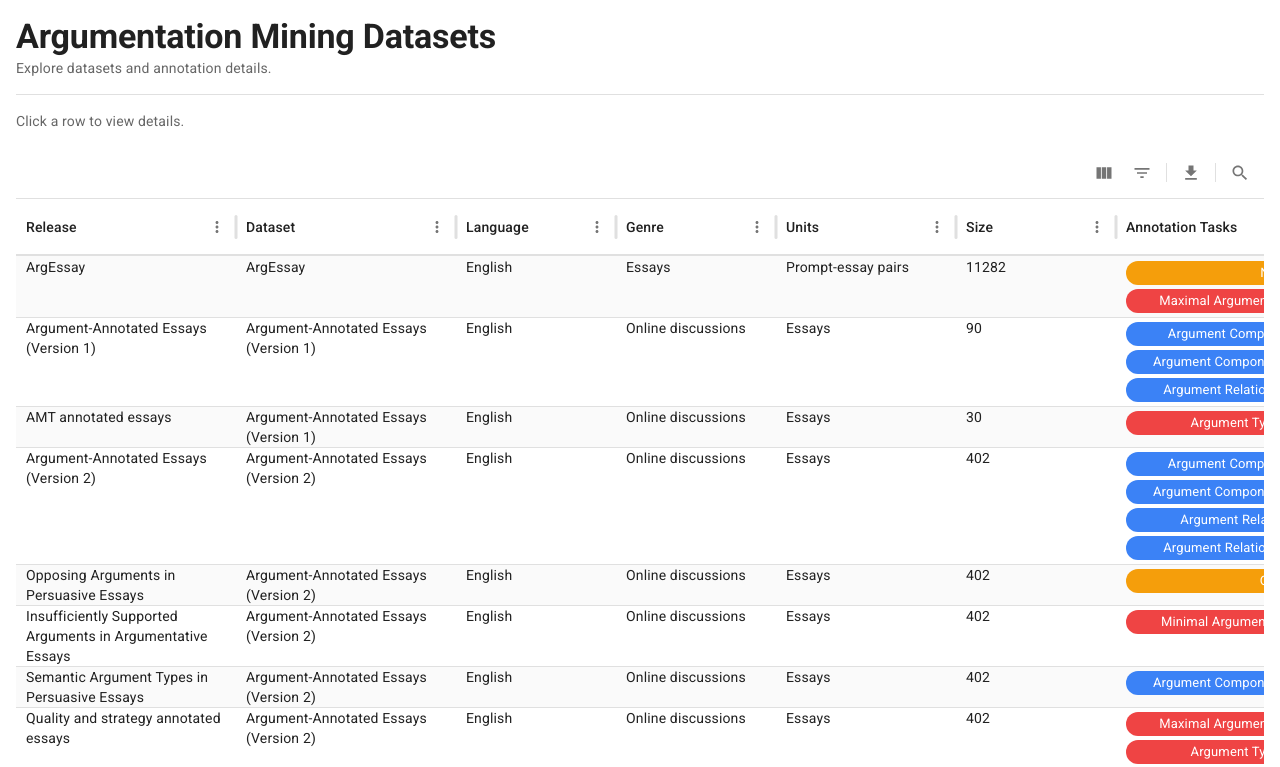
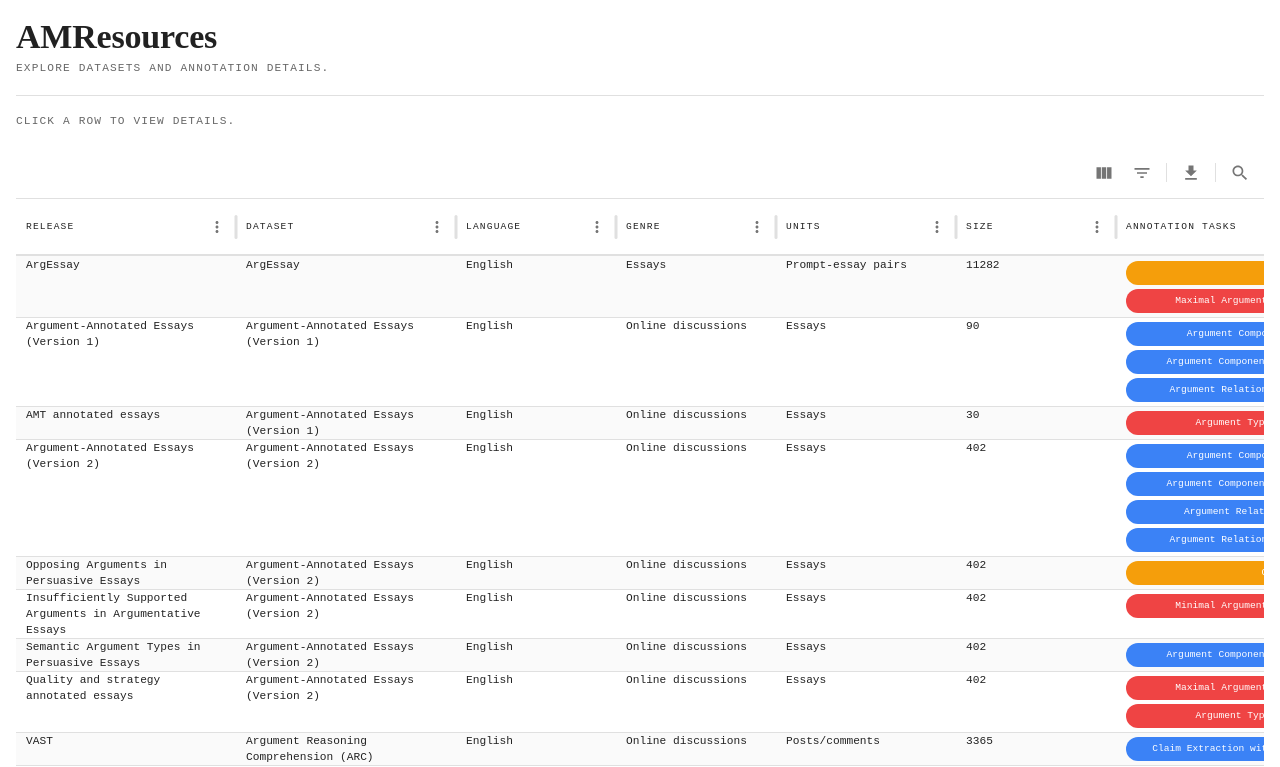
Before and after one commit to infoqualitylab/arg-mining-corpora, a React (Vite) app: page / in a window 1280 px wide. Shown: the top 767 px of the page. Built offline with nearby package versions, Linux system fonts and the light colour scheme; some icons are missing.

Commit message:
font tweaks

```diff
--- a/src/App.tsx
+++ b/src/App.tsx
@@ -4,8 +4,6 @@ import type { GridColDef } from "@mui/x-data-grid";
 import { useTheme } from "@mui/material/styles";
 import {
   Box,
-  Card,
-  CardContent,
   Chip,
   Divider,
   IconButton,
@@ -76,7 +74,10 @@ const columns: GridColDef[] = [
         key={label}
         label={label}
         size="small"
-            sx={{ bgcolor: getTaskColor(label), color: "white" }}
+        sx={{
+          fontFamily: '"IBM Plex Mono", monospace',
+          fontSize: "0.6rem",
+          bgcolor: getTaskColor(label), color: "white" }}
         />
       ))}
       </Stack>
@@ -170,7 +171,6 @@ function App() {
       color: "text.primary",
       px: { xs: 1, md: 2 },
       py: 2,
-      fontFamily: `'Inter', 'Roboto', 'Helvetica', 'Arial', sans-serif`,
     }}
     >
     <Box sx={{ width: "100%" }}>
@@ -183,9 +183,9 @@ function App() {
     >
     <Box>
     <Typography variant="h4" sx={{ fontWeight: 600, letterSpacing: -0.2 }}>
-                  Argumentation Mining Datasets
+    AMResources
     </Typography>
-                <Typography variant="body2" color="text.secondary">
+    <Typography variant="button" color="text.secondary">
     Explore datasets and annotation details.
       </Typography>
     </Box>
@@ -210,7 +210,7 @@ function App() {
     alignItems={{ xs: "flex-start", md: "center" }}
     sx={{ mb: 2 }}
     >
-              <Typography variant="body2" color="text.secondary">
+    <Typography variant="button" color="text.secondary">
     Click a row to view details.
       </Typography>
 
@@ -226,8 +226,13 @@ function App() {
     onRowClick={(params) => handleClickOpen(params.row)}
     sx={{
       border: 'none',
-
+      fontFamily: '"IBM Plex Mono", monospace',
+      fontSize: "0.7rem",
       "& .MuiDataGrid-columnHeaders": {
+        fontFamily: '"IBM Plex Mono", monospace',
+        fontSize: "0.6rem",
+        letterSpacing: "0.12em",
+        textTransform: "uppercase",
         position: "sticky",
         top: 0,
         zIndex: 3,
--- a/src/main.tsx
+++ b/src/main.tsx
@@ -9,6 +9,56 @@ import "@fontsource/roboto/700.css";
 import App from "./App.tsx";
 
 const theme = createTheme({
+  typography: {
+    fontFamily: '"IBM Plex Sans", sans-serif',
+    h4: {
+      fontFamily: '"Playfair Display", serif',
+      fontWeight: 900,
+    },
+    h5: {
+      fontFamily: '"Playfair Display", serif',
+      fontWeight: 700,
+    },
+    h6: {
+      fontFamily: '"Playfair Display", serif',
+      fontWeight: 600,
+    },
+    subtitle1: {
+      fontFamily: '"IBM Plex Mono", monospace',
+      fontSize: '0.9rem',
+      letterSpacing: '0.05em',
+      textTransform: 'uppercase',
+    },
+    subtitle2: {
+      fontFamily: '"IBM Plex Mono", monospace',
+      fontSize: '0.8rem',
+      letterSpacing: '0.1em',
+      textTransform: 'uppercase',
+    },
+    body1: {
+      fontFamily: '"IBM Plex Mono", monospace',
+      fontSize: '0.85rem',
+    },
+    body2: {
+      fontFamily: '"IBM Plex Mono", monospace',
+      fontSize: '0.75rem',
+    },
+    overline: {
+      fontFamily: '"IBM Plex Mono", monospace',
+      fontSize: '0.75rem',
+      letterSpacing: '0.15em',
+      textTransform: 'uppercase',
+    },
+    button: {
+      fontFamily: '"IBM Plex Mono", monospace',
+      fontSize: '0.7rem',
+      letterSpacing: '0.1em',
+      textTransform: 'uppercase',
+    },
+    caption: {
+      fontFamily: '"IBM Plex Mono", monospace',
+    }
+  },
   colorSchemes: {
     dark: true,
   },
```
Lines whose indentation alone changed are shown as unchanged.
